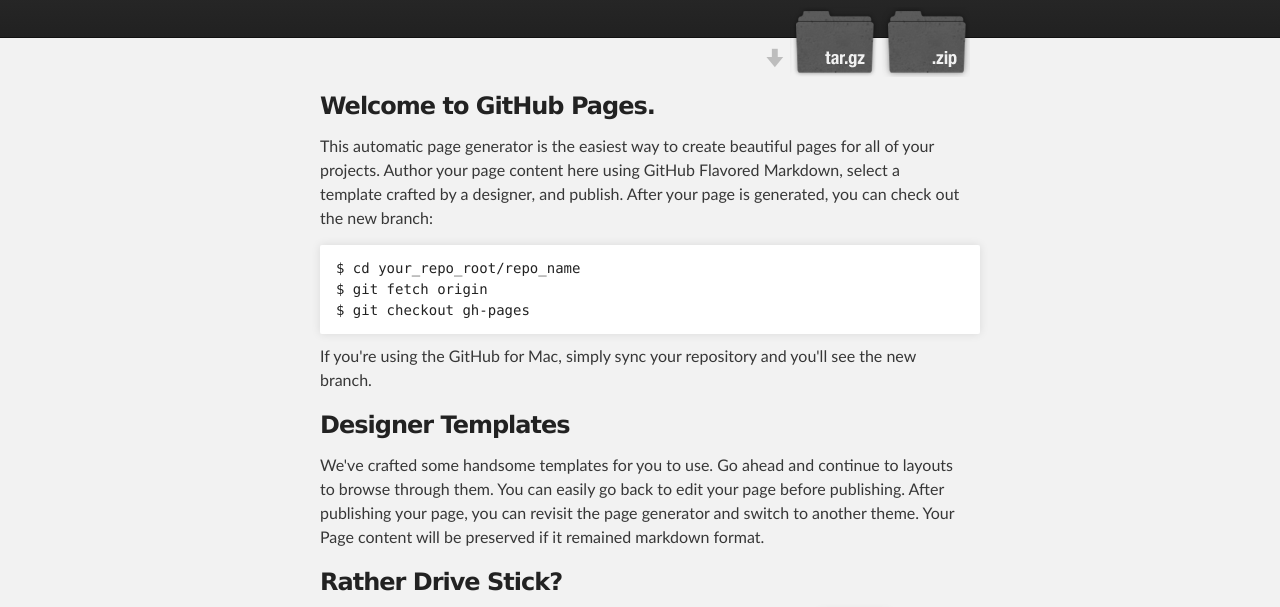
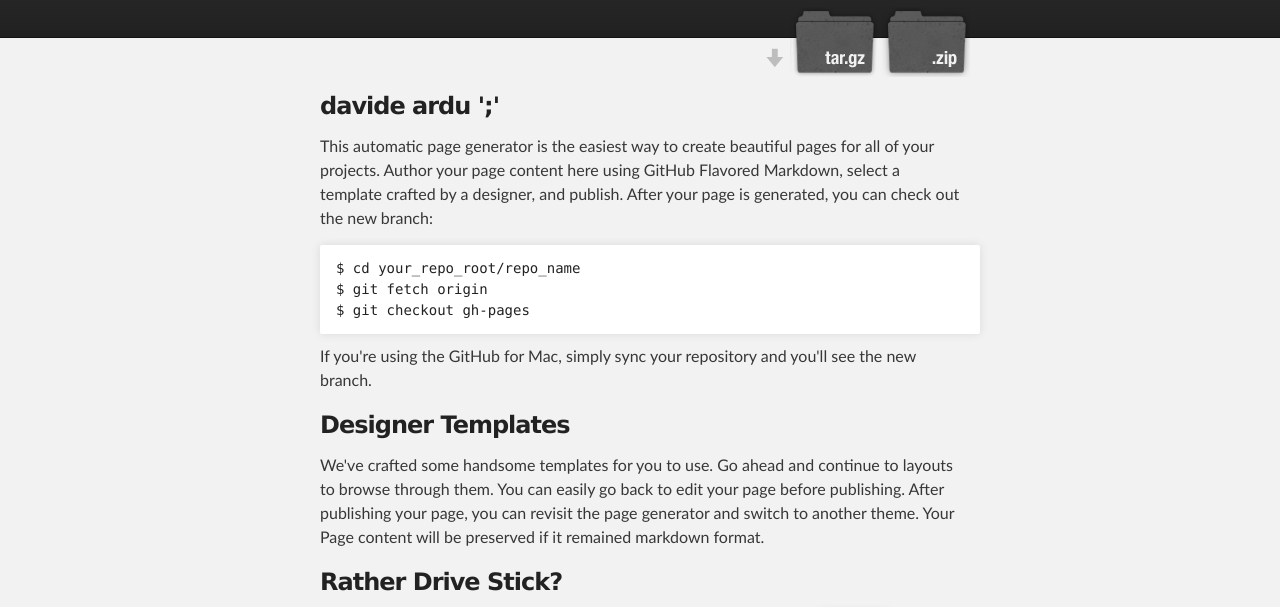
Before and after one commit to davide-ardu/prova1, a plain HTML site: page index.html in a window 1280 px wide. Shown: the part 136-743 px from the top of the page. Drawn offline with Linux system fonts and the light colour scheme.

Commit message:
Update index.html

```diff
--- a/index.html
+++ b/index.html
@@ -32,7 +32,7 @@
     <div id="main_content_wrap" class="outer">
       <section id="main_content" class="inner">
         <h3>
-<a id="welcome-to-github-pages" class="anchor" href="#welcome-to-github-pages" aria-hidden="true"><span class="octicon octicon-link"></span></a>Welcome to GitHub Pages.</h3>
+<a id="welcome-to-github-pages" class="anchor" href="#welcome-to-github-pages" aria-hidden="true"><span class="octicon octicon-link"></span></a>davide ardu ';'</h3>
 
 <p>This automatic page generator is the easiest way to create beautiful pages for all of your projects. Author your page content here using GitHub Flavored Markdown, select a template crafted by a designer, and publish. After your page is generated, you can check out the new branch:</p>
 
```
